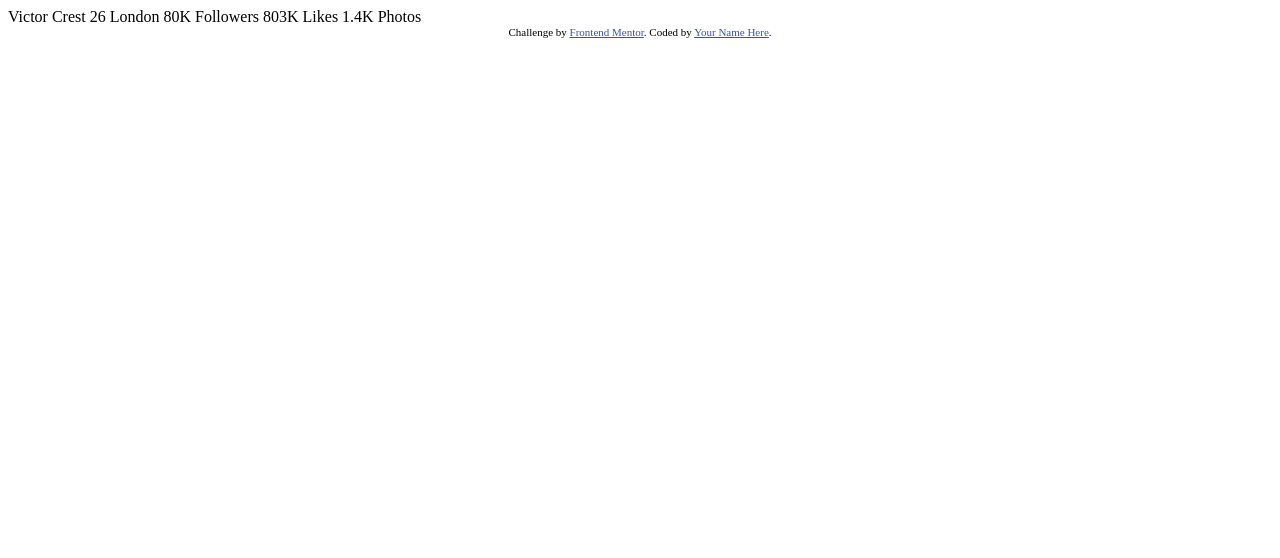
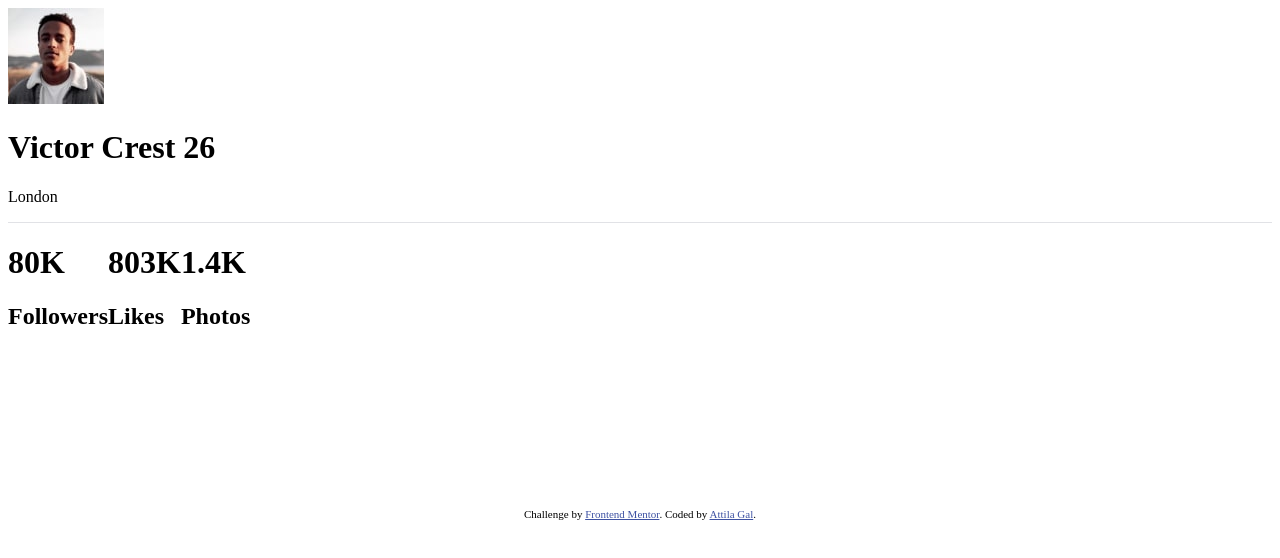
Before and after one commit to AttilaGal/css-practice, a plain HTML site: page profile-card-component-main/index.html in a window 1280 px wide. Drawn offline with Linux system fonts and the light colour scheme.

Commit message:
profile card WIP

```diff
--- a/profile-card-component-main/index.html
+++ b/profile-card-component-main/index.html
@@ -12,24 +12,69 @@
   <style>
     .attribution { font-size: 11px; text-align: center; }
     .attribution a { color: hsl(228, 45%, 44%); }
+
+    :root {
+      --dark-cyan: hsl(185, 75%, 39%);
+      --dark-blue: hsl(229, 23%, 23%);
+      --gray-blue: hsl(227, 10%, 46%);
+    }
+
+    .profile-card {
+      min-width: 300px;
+      min-height: 500px;
+      border-radius: 20px;
+      /* background-color: red; */
+    }
+
+    .profile-top {
+
+    }
+
+    .profile.middle {
+
+    }
+
+    .profile-bottom {
+      border-top: 1px solid hsla(227, 10%, 46%, 20%);
+      display: flex;
+      align-content: space-evenly;
+    }
   </style>
 </head>
 <body>
-  Victor Crest
-  26
-  London
+  <div class="profile-card">
 
-  80K
-  Followers
+    <section>
+      <img
+        src="./images/image-victor.jpg"
+        class="profile-image"
+      />
+    </section>
 
-  803K
-  Likes
+    <h1 class="profile-name">Victor Crest <span class="profile-age">26</span></h1>
+    <p class="profile-location">London</p>
 
-  1.4K
-  Photos
+    <div class="profile-bottom">
+      <div class="stat">
+        <h1>80K</h1>
+        <h2>Followers</h2>
+      </div>
+
+      <div class="stat">
+        <h1>803K</h1>
+        <h2>Likes</h2>
+      </div>
+
+      <div class="stat">
+        <h1>1.4K</h1>
+        <h2>Photos</h2>
+      </div>
+    </div>
+  </div>
+
   <div class="attribution">
     Challenge by <a href="https://www.frontendmentor.io?ref=challenge" target="_blank">Frontend Mentor</a>.
-    Coded by <a href="#">Your Name Here</a>.
+    Coded by <a href="#">Attila Gal</a>.
   </div>
 </body>
 </html>
```
